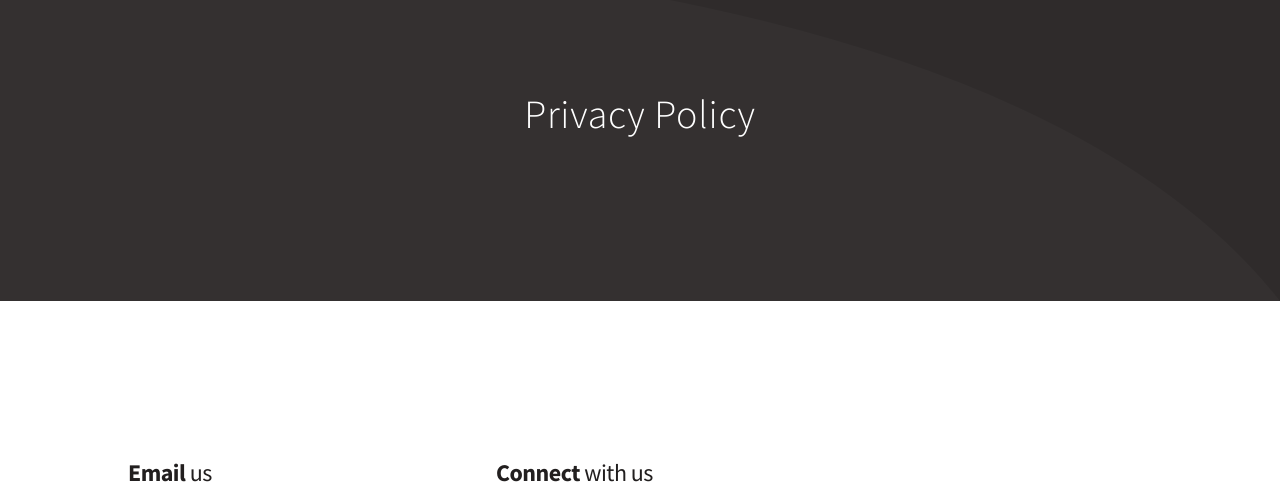
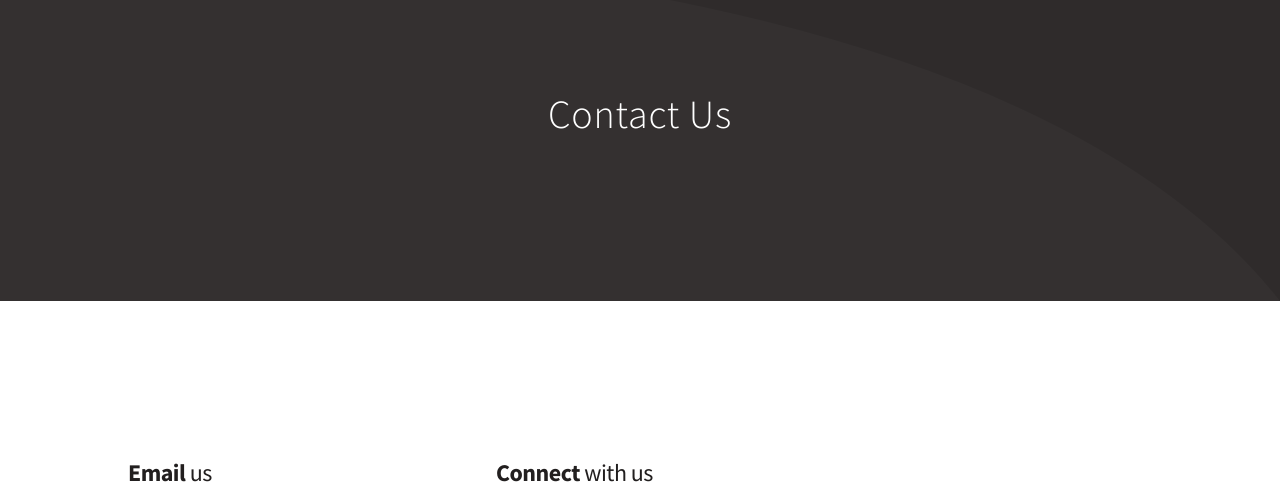
Before and after one commit to D14N-HQ/grant-splash, a plain HTML site: page contact.html in a window 1280 px wide. Shown: the part 59-543 px from the top of the page. Drawn offline with Linux system fonts and the light colour scheme; files whose address does not match are found by name.

Commit message:
Fix page title.

```diff
--- a/contact.html
+++ b/contact.html
@@ -38,7 +38,7 @@
 	<!-- Section -- intro -->
 	<section class="section section--intro section--dark" id="intro">
 		<h1 class="intro__title intro__title--centered">
-			Privacy Policy
+			Contact Us
 		</h1>
 		<svg class="svg-intro-right" xmlns="http://www.w3.org/2000/svg" viewBox="0 0 100 100" preserveAspectRatio="none">
 			<path d="M10,0 Q80,10 100,100 L100,0 Z" fill="#000000" fill-opacity="0.1"/>
```
